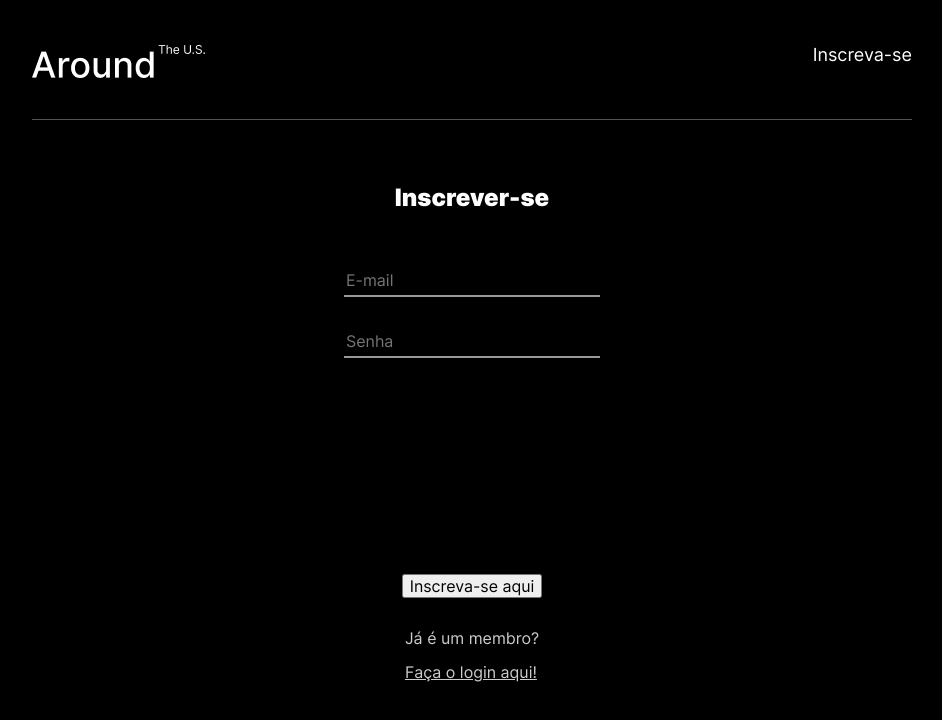
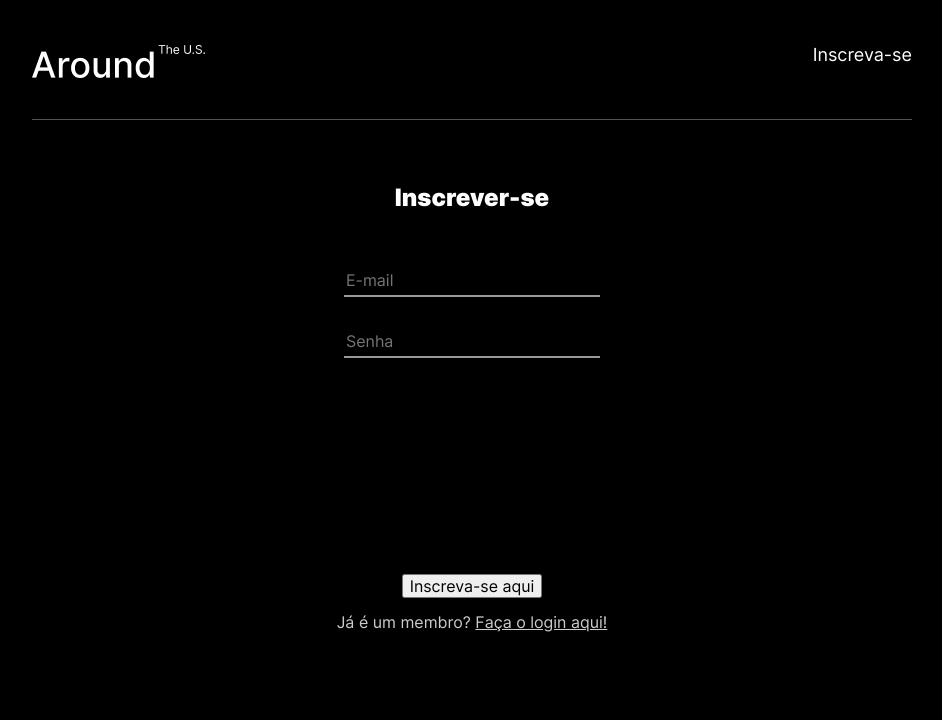
Before and after one commit to deborabeatriz-f/web_project_around_auth, a React (Vite) app: page /register in a window 1280 px wide. Shown: the top 720 px of the page, without its empty margins (168-1110 px from the left). Built offline with nearby package versions, Linux system fonts and the light colour scheme; no server answers.

Commit message:
update register jsx file

```diff
--- a/src/components/Sign/Register.jsx
+++ b/src/components/Sign/Register.jsx
@@ -50,10 +50,12 @@ const Register = ({ handleRegistration }) => {
         </div>
       </form>
       <div className="sign__signin">
-        <p>Já é um membro?</p>
-        <Link to="/login" className="sign__login-link">
-          Faça o login aqui!
-        </Link>
+        <span>
+          Já é um membro?{" "}
+          <Link to="/login" className="sign__login-link">
+            Faça o login aqui!
+          </Link>
+        </span>
       </div>
     </div>
   );
```
